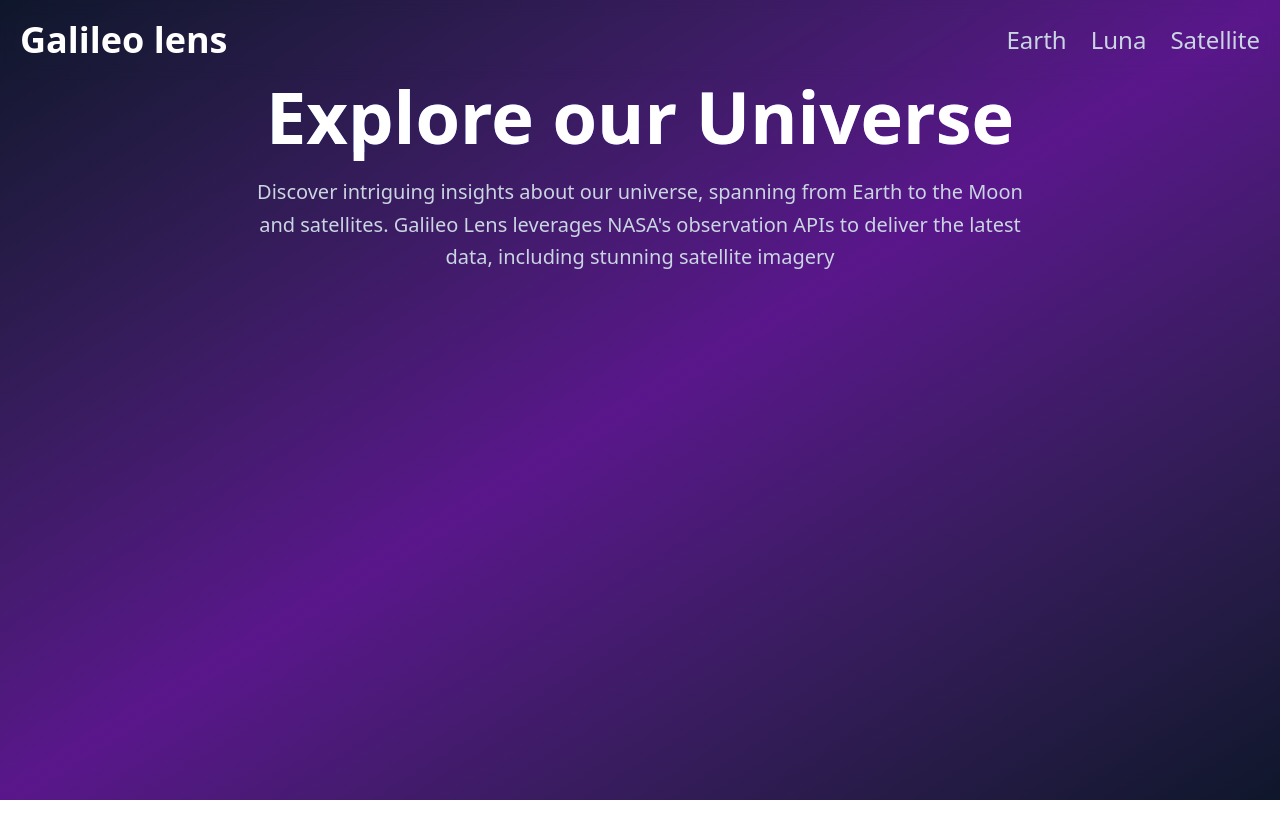
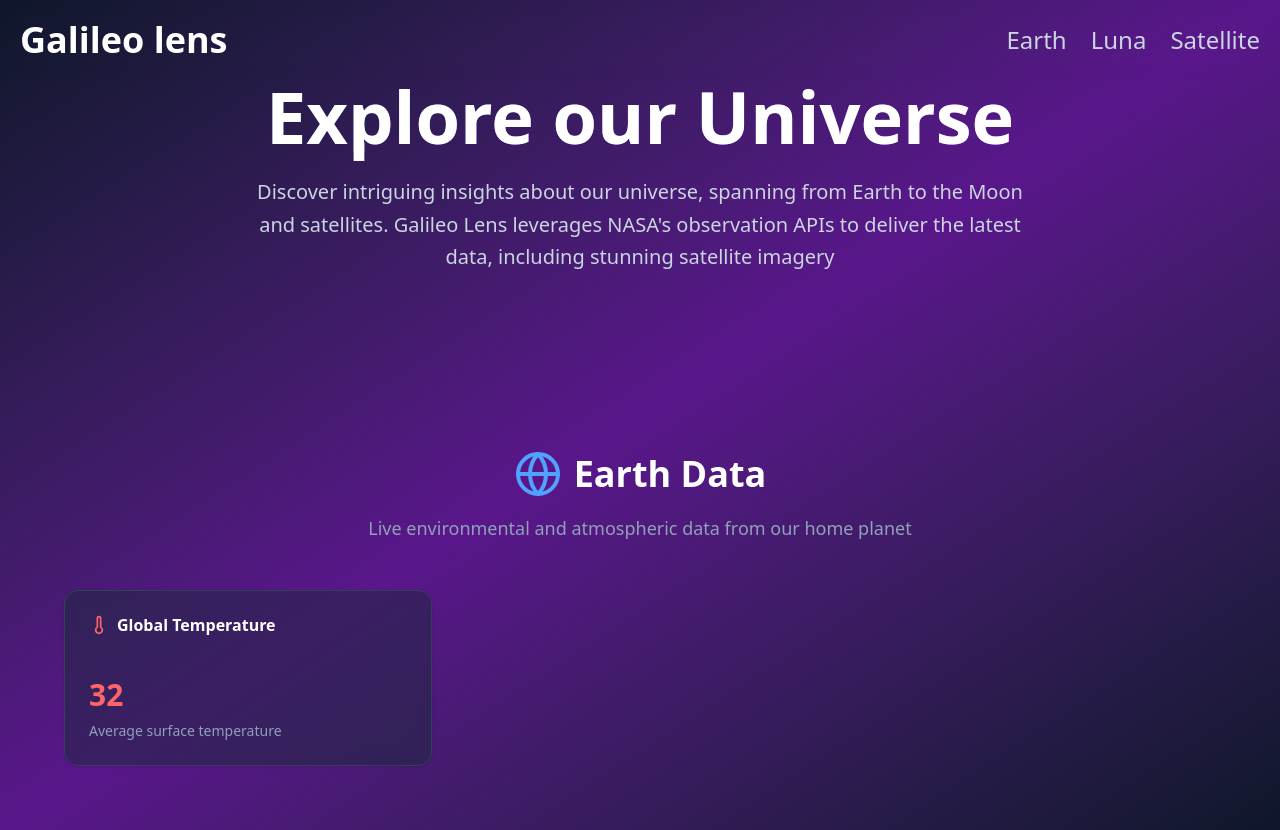
Before and after one commit to riacookie/galileo-lens, a Next.js app: page / in a window 1280 px wide. Before the commit the page ends 800 px from the top, so only its background shows below. Built offline with nearby package versions, Linux system fonts and the light colour scheme.

Commit message:
Update dependencies and enhance Earth Data section with dynamic Card components

```diff
--- a/package.json
+++ b/package.json
@@ -14,19 +14,20 @@
     "clsx": "^2.1.1",
     "lucide-react": "^0.523.0",
     "next": "15.3.3",
+    "postcss": "^8.5.6",
     "react": "^19.1.0",
     "react-dom": "^19.1.0",
     "tailwind-merge": "^3.3.1"
   },
   "devDependencies": {
     "@eslint/eslintrc": "^3.3.1",
-    "@tailwindcss/postcss": "^4.1.10",
+    "@tailwindcss/postcss": "^4.1.11",
     "@types/node": "^20.19.1",
     "@types/react": "^19.1.8",
     "@types/react-dom": "^19.1.6",
     "eslint": "^9.29.0",
     "eslint-config-next": "15.3.3",
-    "tailwindcss": "^4.1.10",
+    "tailwindcss": "^4.1.11",
     "tw-animate-css": "^1.3.4",
     "typescript": "^5.8.3"
   }
--- a/src/app/layout.tsx
+++ b/src/app/layout.tsx
@@ -7,8 +7,8 @@
 	children: React.ReactNode;
 }) {
 	return (
-		<html>
-			<body>
+		<html lang="en">
+			<body className="min-h-screen">
 				<Nav />
 				{children}
 			</body>
--- a/src/app/page.tsx
+++ b/src/app/page.tsx
@@ -1,3 +1,12 @@
+import {
+	Card,
+	CardContent,
+	CardDescription,
+	CardHeader,
+	CardTitle,
+} from "@/components/ui/card";
+import { Thermometer, Globe } from "lucide-react";
+
 export default function Home() {
 	return (
 		<div className="min-h-screen bg-linear-to-br from-slate-900 via-purple-900 to-slate-900">
@@ -16,6 +25,39 @@
 					</div>
 				</div>
 			</section>
+
+			<section id="earth" className="py-16 px-4">
+				<div className="container mx-auto">
+					<div className="text-center mb-12">
+						<div className="flex items-center justify-center mb-4">
+							<Globe className="h-12 w-12 text-blue-400 mr-3" />
+							<h3 className="text-4xl font-bold text-white">Earth Data</h3>
+						</div>
+						<p className="text-slate-400 text-lg">
+							Live environmental and atmospheric data from our home planet
+						</p>
+					</div>
+
+					<div className="grid grid-cols-1 md:grid-cols-2 lg:grid-cols-3 gap-6 max-w-6xl mx-auto">
+						<Card className="bg-slate-800/50 border-slate-700 backdrop-blur-sm">
+							<CardHeader className="pb-3">
+								<div className="flex items-center space-x-2">
+									<Thermometer className="h-5 w-5 text-red-400" />
+									<CardTitle className="text-white">
+										Global Temperature
+									</CardTitle>
+								</div>
+							</CardHeader>
+							<CardContent>
+								<div className="text-3xl font-bold text-red-400 mb-2">32</div>
+								<CardDescription className="text-slate-400">
+									Average surface temperature
+								</CardDescription>
+							</CardContent>
+						</Card>
+					</div>
+				</div>
+			</section>
 		</div>
 	);
 }
```
Also changed, not shown: 1 other file (tests, documents, lock files or other folders).
